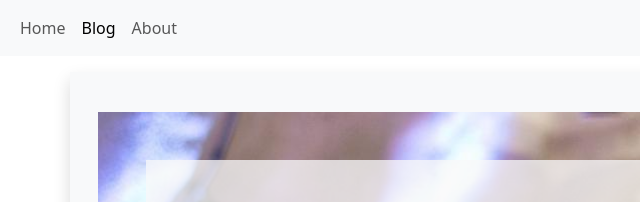
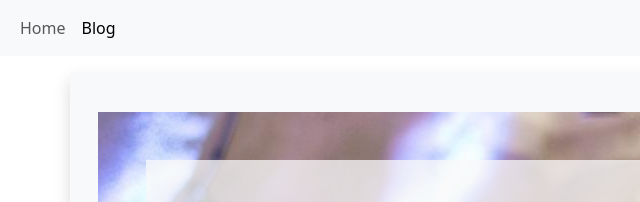
Before and after one commit to twendt97/website, a Gatsby site: page /blog in a window 1280 px wide. Shown: the top 202 px of the page, 0-640 px from the left. Built offline with nearby package versions, Linux system fonts and the light colour scheme; Gatsby itself is replaced by a stand-in of ours.

Commit message:
Apply some fixes

```diff
--- a/gatsby-config.js
+++ b/gatsby-config.js
@@ -3,8 +3,8 @@
  */
 module.exports = {
   siteMetadata: {
-    title: `My First Gatsby Blog`,
-    siteUrl: `https://www.yourdomain.tld`,
+    title: `Thilo Wendt`,
+    siteUrl: `https://www.thilo-wendt.de`,
     menuItems: [
       {
         name: "Home",
@@ -14,10 +14,6 @@ module.exports = {
         name: "Blog",
         link: "/blog"
       },
-      {
-        name: "About",
-        link: "/about"
-      }
     ]
   },
   plugins: [
--- a/src/components/layout.js
+++ b/src/components/layout.js
@@ -1,22 +1,10 @@
 import * as React from 'react'
-import { useStaticQuery, graphql } from 'gatsby'
 import Navbar from './navigation'
 
-const Layout = ({ pageTitle, children }) => {
-  const data = useStaticQuery(graphql`
-    query {
-        site {
-          id
-          siteMetadata {
-            title
-          }
-        }
-      }`
-  )
-
+const Layout = ({ children }) => {
   return (
     <div>
-      <Navbar></Navbar>
+      <Navbar />
       <div className="container bg-light shadow my-sm-3">
         <main>
           {children}
--- a/src/pages/blog/index.js
+++ b/src/pages/blog/index.js
@@ -7,8 +7,12 @@ import { BlogPostPreview } from '../../components/text'
 import moment from 'moment'
 
 const BlogPage = ({ data }) => {
+  const blogMenuItems = data.site.siteMetadata.menuItems.filter((item) => item.name === "Blog")
+  if (blogMenuItems.length === 0 || blogMenuItems.length > 1) {
+    throw new Error(`URL for blog defined ${blogMenuItems.length} times`)
+  }
   return (
-    <Layout pageTitle="My Blog Posts">
+    <Layout pageTitle={blogMenuItems[0].name}>
       <div class="py-3 p-sm-3">
         {data.allMdx.nodes.map((node) => (
           <OverlayCard
@@ -17,7 +21,7 @@ const BlogPage = ({ data }) => {
           >
             <BlogPostPreview
               title={node.frontmatter.title}
-              link={`/blog/${node.frontmatter.date}/${node.frontmatter.slug}`}
+              link={`${blogMenuItems[0].link}/${node.frontmatter.date}/${node.frontmatter.slug}`}
               post_date={moment(node.frontmatter.date).format("D MMMM YYYY")}
               language={node.frontmatter.language}
               tags={node.frontmatter.tags}
@@ -45,10 +49,7 @@ query MyQuery {
           hero_image_alt
           hero_image {
             childImageSharp {
-            gatsbyImageData(
-              aspectRatio: 1.77
-              transformOptions: {cropFocus: ATTENTION}
-            )
+              gatsbyImageData(aspectRatio: 1.77, transformOptions: {cropFocus: ATTENTION})
             }
           }
         }
@@ -56,9 +57,17 @@ query MyQuery {
         excerpt(pruneLength: 200)
       }
     }
+    site {
+      siteMetadata {
+        menuItems {
+          link
+          name
+        }
+      }
+    }
 }
 `
 
-export const Head = () => <Seo title="My Blog Posts" />
+export const Head = () => <Seo title="Blog" />
 
 export default BlogPage
--- a/src/pages/index.js
+++ b/src/pages/index.js
@@ -15,6 +15,6 @@ const IndexPage = () => {
   )
 }
 
-export const Head = () => <Seo title="Home Page" />
+export const Head = () => <Seo title="Home" />
 
 export default IndexPage
```
Lines whose indentation alone changed are shown as unchanged.
